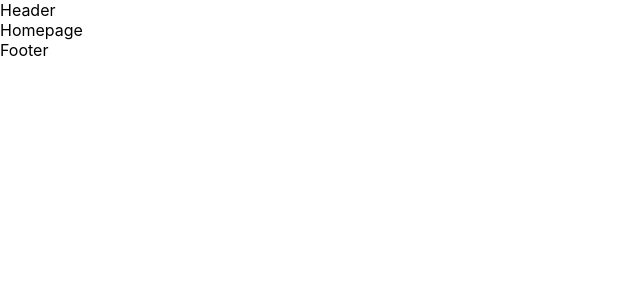
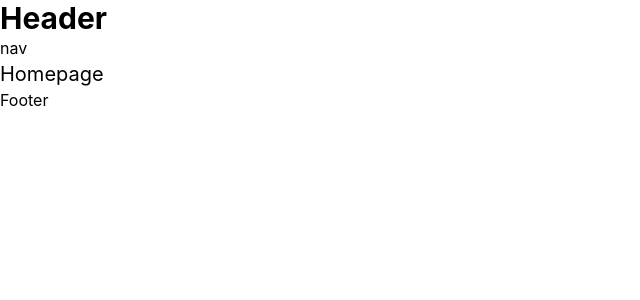
Before and after one commit to mdraihan34988/next-redux, a Next.js app: page / in a window 1280 px wide. Shown: the top 300 px of the page, without its empty margins (0-640 px from the left). Built offline with nearby package versions, Linux system fonts and the light colour scheme.

Commit message:
chore : tailwind css configuration

```diff
--- a/package.json
+++ b/package.json
@@ -18,7 +18,10 @@
     "redux-thunk": "^2.4.1"
   },
   "devDependencies": {
+    "autoprefixer": "^10.4.8",
     "eslint": "8.22.0",
-    "eslint-config-next": "12.2.5"
+    "eslint-config-next": "12.2.5",
+    "postcss": "^8.4.16",
+    "tailwindcss": "^3.1.8"
   }
 }
--- /dev/null
+++ b/postcss.config.js
@@ -0,0 +1,6 @@
+module.exports = {
+  plugins: {
+    tailwindcss: {},
+    autoprefixer: {},
+  },
+}
--- a/styles/globals.css
+++ b/styles/globals.css
@@ -1,3 +1,6 @@
+@tailwind base;
+@tailwind components;
+@tailwind utilities;
 html,
 body {
   padding: 0;
--- /dev/null
+++ b/tailwind.config.js
@@ -0,0 +1,12 @@
+/** @type {import('tailwindcss').Config} */
+module.exports = {
+  content: [
+    './pages/**/*.{html,js}',
+    './components/**/*.{html,js}',
+    './views/**/*.{html,js}',
+  ],
+  theme: {
+    extend: {},
+  },
+  plugins: [],
+}
--- a/views/Header.js
+++ b/views/Header.js
@@ -1,8 +1,12 @@
 import React from 'react'
+import Nav from './Nav'
 
 function Header() {
   return (
-    <div>Header</div>
+    <>
+      <h1 className="text-3xl font-bold text-black-900">Header</h1>
+      <Nav/>
+    </>
   )
 }
 
--- a/views/Homepage.js
+++ b/views/Homepage.js
@@ -2,7 +2,7 @@ import React from 'react'
 
 function Homepage() {
   return (
-    <div>Homepage</div>
+    <h1 className="text-xl">Homepage</h1>
   )
 }
 
```
Also changed, not shown: 1 other file (tests, documents, lock files or other folders).
